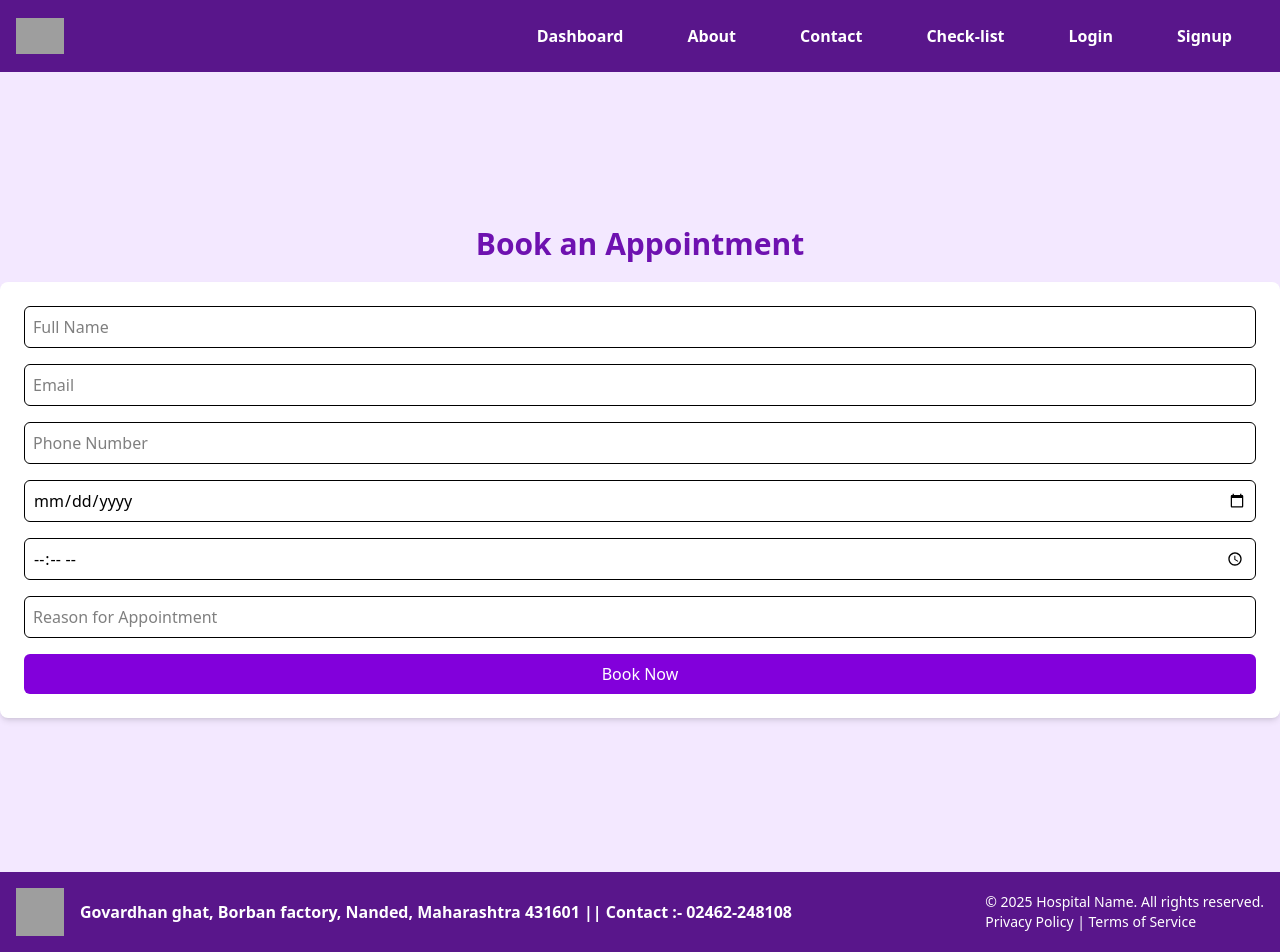
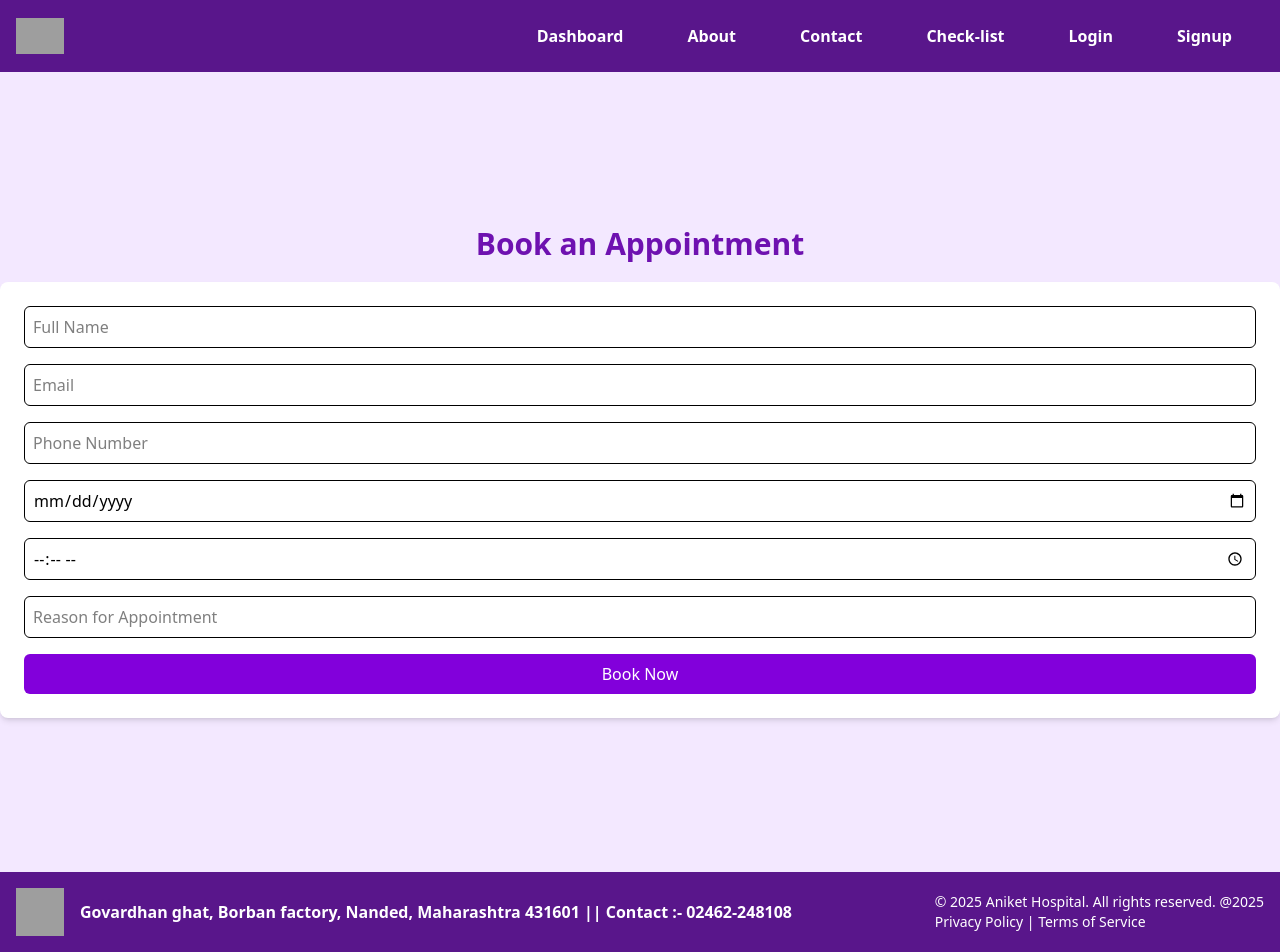
Before and after one commit to Rohandede1825/Aniket-Hospital, a React (Vite) app: page /contact in a window 1280 px wide. Built offline with nearby package versions, Linux system fonts and the light colour scheme; grey boxes are pictures that could not be loaded.

Commit message:
footer value added

```diff
--- a/src/pages/Footer.tsx
+++ b/src/pages/Footer.tsx
@@ -10,7 +10,7 @@ export const Footer: React.FC = () => {
                 </div>
             </div>
             <div className="text-sm">
-                <p>&copy; {new Date().getFullYear()} Hospital Name. All rights reserved.</p>
+                <p>&copy; {new Date().getFullYear()} Aniket Hospital. All rights reserved. @2025</p>
                 <p>Privacy Policy | Terms of Service</p>
             </div>
         </footer>
```
